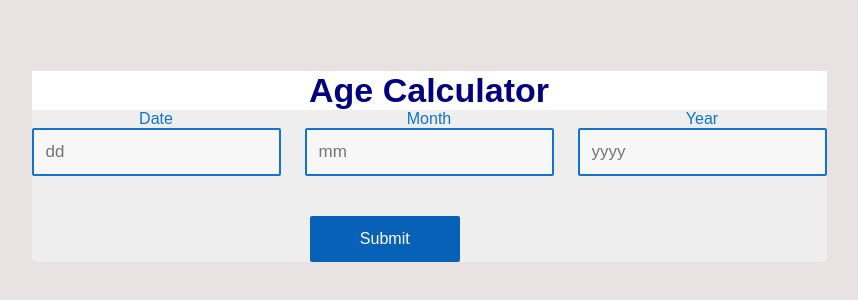
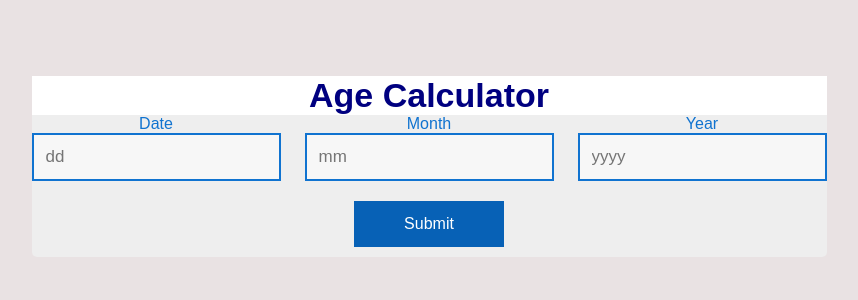
Before and after one commit to neha-gupta01/Age-calculator, a plain HTML site: page index.html in a window 1280 px wide. Shown: the part 234-534 px from the top of the page, without its empty margins (211-1069 px from the left). Drawn offline with Linux system fonts and the light colour scheme.

Commit message:
css modified

```diff
--- a/style.css
+++ b/style.css
@@ -33,7 +33,6 @@ input[type="text"] {
   border: 2px solid #1073d0;
   padding: 12px;
   background-color: #f7f7f7;
-  border-radius: 2px;
   color: #1073d0;
   font-size: 17px;
 }
@@ -44,16 +43,12 @@ input[type="text"]:focus {
 }
 input[type="button"] {
   width: 150px;
-  margin-left: 35%;
-  margin-top: 40px;
-
-  outline: none;
+  display: block;
+  margin: 20px auto 0 auto;
   border: none;
-  border-radius: 2px;
   background-color: #0761b6;
   color: #ffffff;
   padding: 14px 16px;
-  text-align: center;
   font-size: 16px;
 }
 input[type="button"]:hover {
@@ -61,6 +56,7 @@ input[type="button"]:hover {
 }
 #age {
   font-family: verdana;
-  font-size: 23px;
+  text-align: center;
+  margin-top: 10px;
   color: navy;
 }
```
